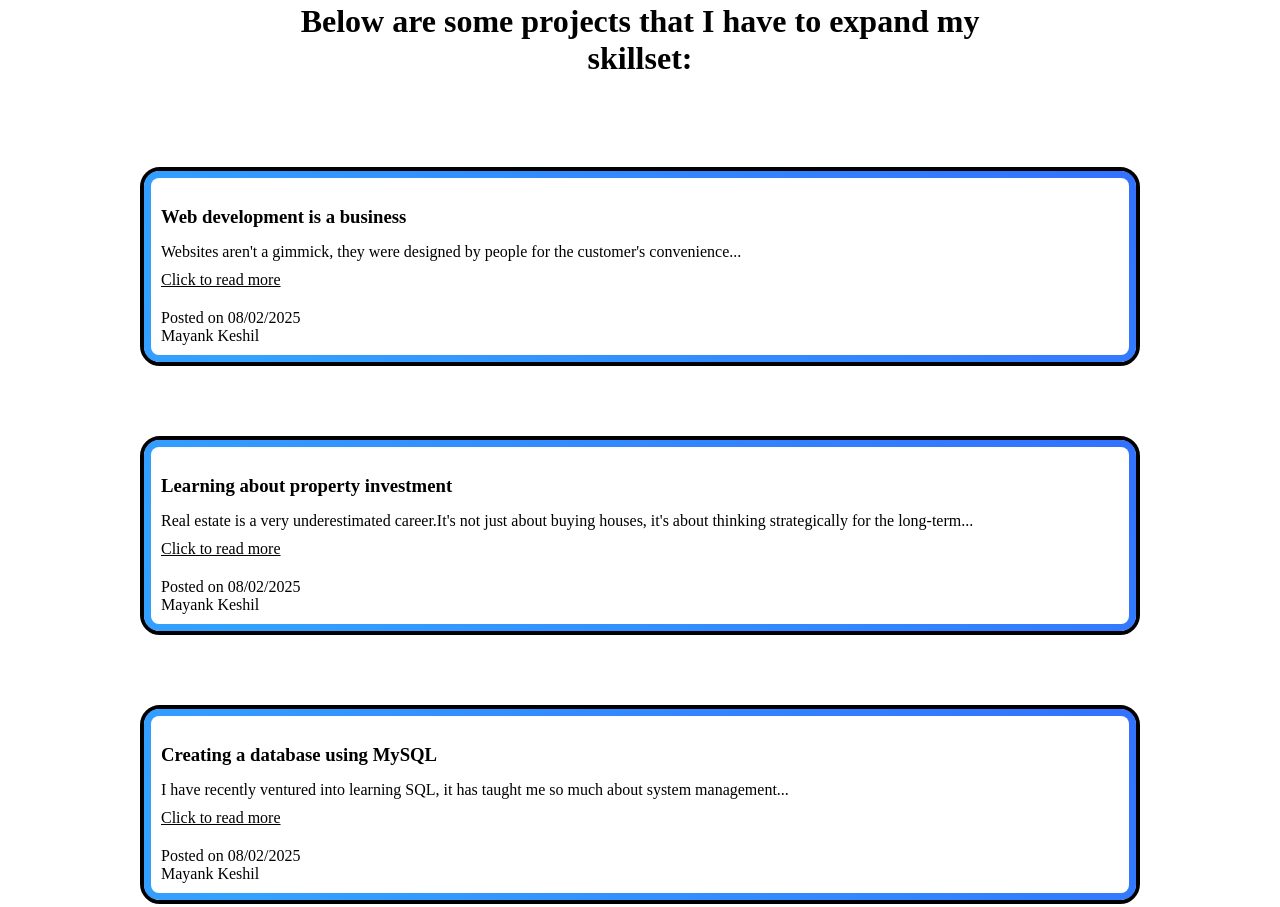
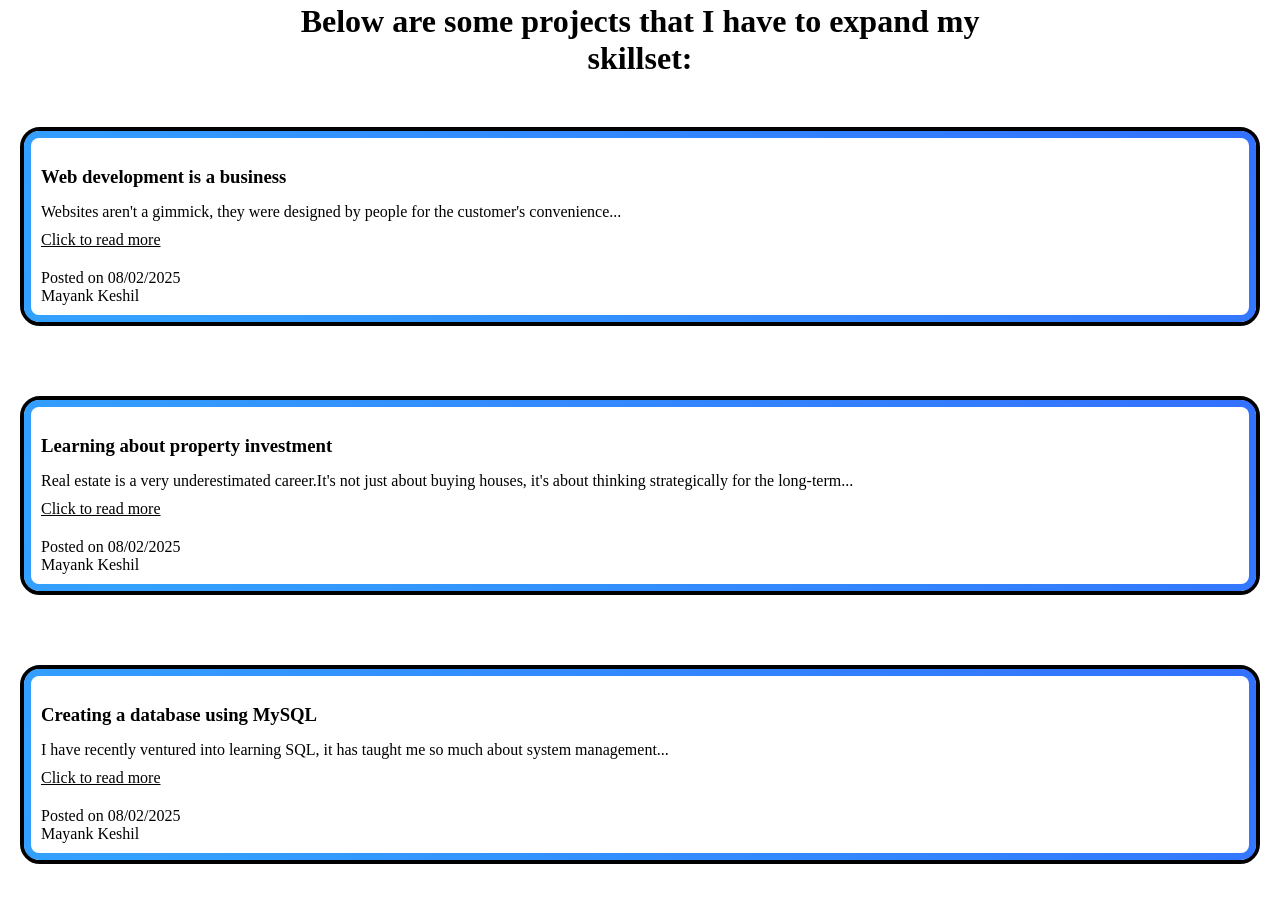
Before and after one commit to mayankkeshil/Portfolio, a plain HTML site: page index.html in a window 1280 px wide. Shown: the part 1153-2060 px from the top of the page. Drawn offline with Linux system fonts and the light colour scheme; a web font is replaced by a local one.

Commit message:
Update style.css

```diff
--- a/style.css
+++ b/style.css
@@ -102,7 +102,7 @@ li:active {
 
 main {
     display:grid;
-    grid-template-columns:1fr auto 1fr;
+    grid-template-columns:1fr 4fr 1fr;
 }
 
 #welcome-section {
@@ -188,9 +188,13 @@ footer {
 }
 
 @media (max-width:1300px) {
+    main {
+        display:block;
+        margin:0 20px;
+    }
     #projects {
         display: flex;
-        flex-direction: column; /* Stack the items vertically */
+        flex-direction: column;
         gap:70px;
   }
 }
```
